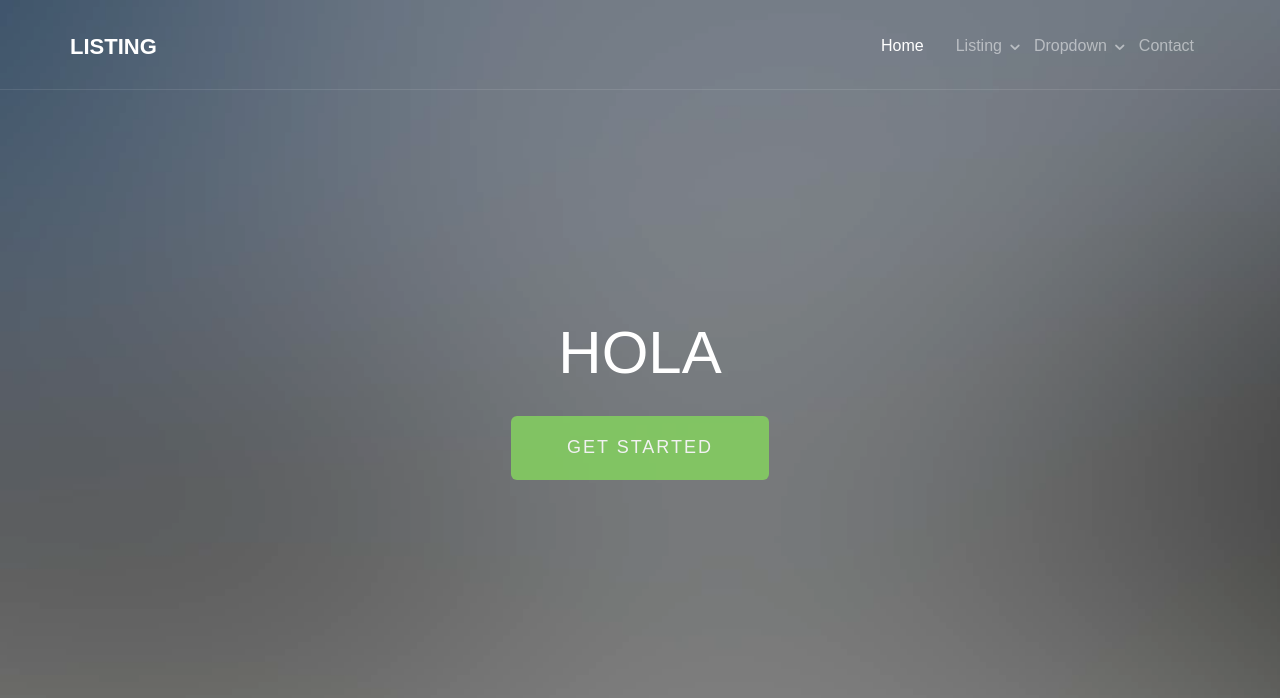
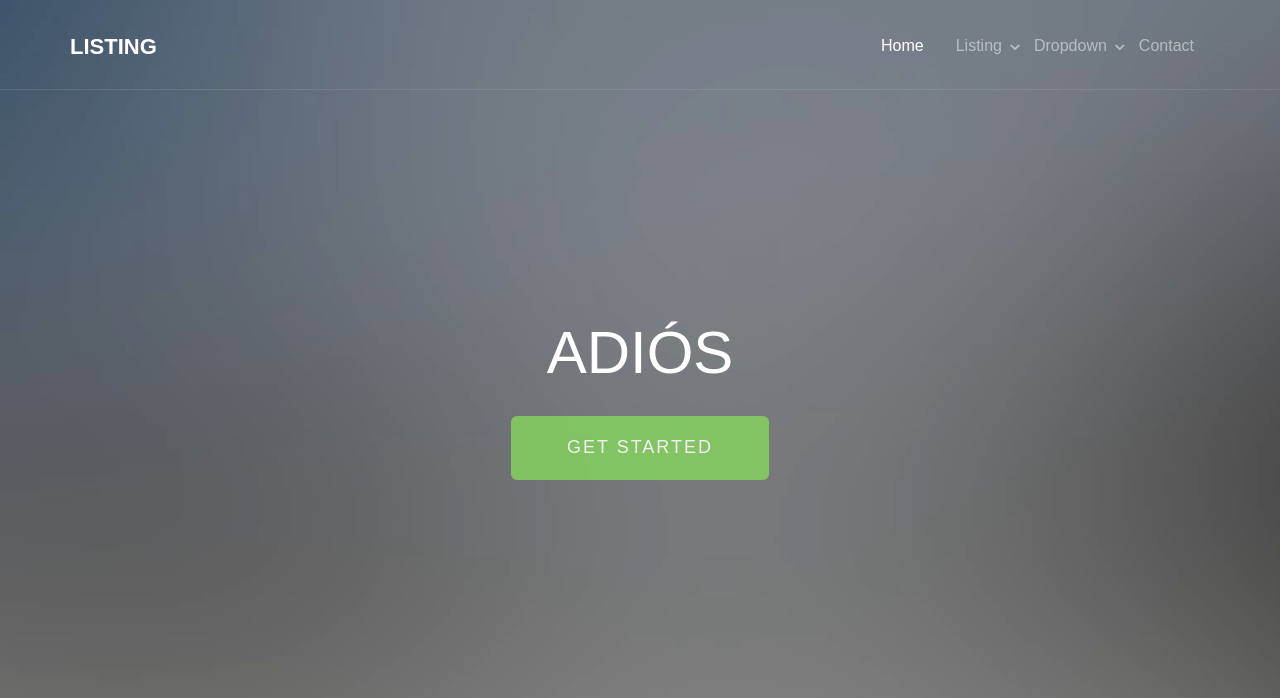
Before and after one commit to Gitpepehub/Cloud-sesion2, a plain HTML site: page index.html in a window 1280 px wide. Shown: the top 698 px of the page. Drawn offline with Linux system fonts and the light colour scheme; files whose address does not match are found by name.

Commit message:
modifico index.html

```diff
--- a/index.html
+++ b/index.html
@@ -124,7 +124,7 @@
 			<div class="fh5co-overlay"></div>
 			<div class="fh5co-cover text-center" data-stellar-background-ratio="0.5" style="background-image: url(images/cover_bg_1.jpg);">
 				<div class="desc animate-box">
-					<h2>Hola</h2>
+					<h2>Adiós</h2>
 					<!-- <span>Lovely Crafted by <a href="http://frehtml5.co/" target="_blank" class="fh5co-site-name">FREEHTML5.co</a></span> -->
 					<span><a class="btn btn-primary btn-lg" href="#">Get Started</a></span>
 				</div>
```
